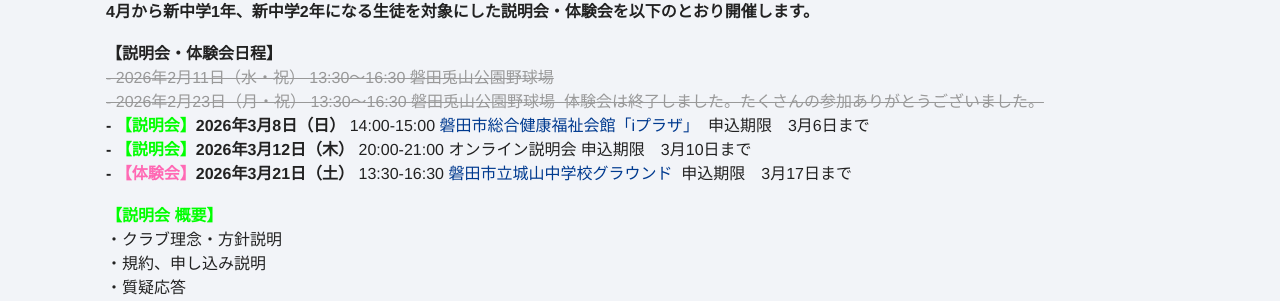
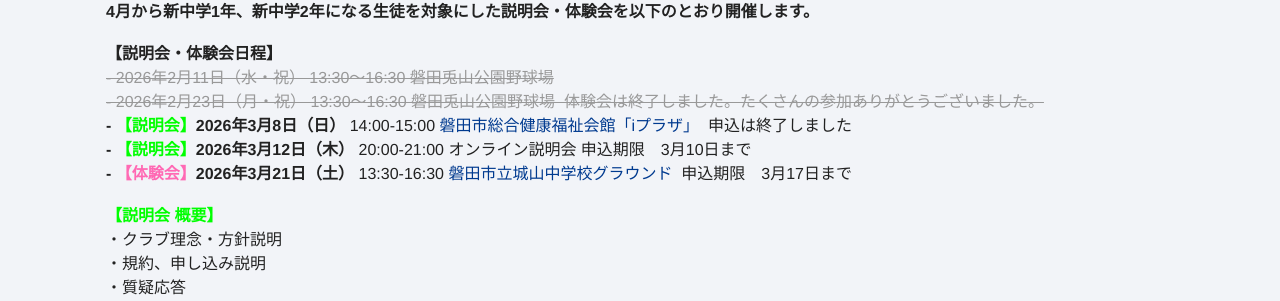
Before and after one commit to moutineigo/baseball, a Jekyll site: the page built from index.md, in a window 1280 px wide and 900 px high. Shown: the part 196-497 px from the top of the window. Built offline with Jekyll 4.4.1, drawn with Linux system fonts in a browser that asks for light colours.

Commit message:
Update home.html

```diff
--- a/_layouts/home.html
+++ b/_layouts/home.html
@@ -29,7 +29,7 @@ layout: default
    target="_blank"
    rel="noopener">
    磐田市総合健康福祉会館「iプラザ」
-   </a>&nbsp;申込期限　3月6日まで<BR>
+   </a>&nbsp;申込は終了しました<BR>
 
   <strong> - <span style="color:#00ff00;">【説明会】</span>2026年3月12日（木）</strong> 20:00-21:00 オンライン説明会&nbsp;申込期限　3月10日まで<br>
 
```
